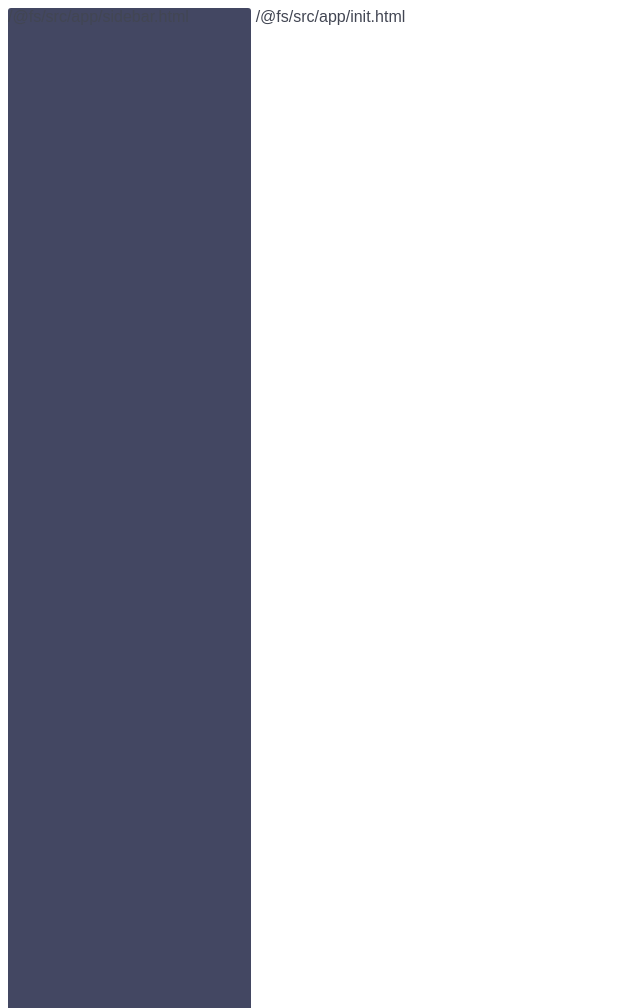
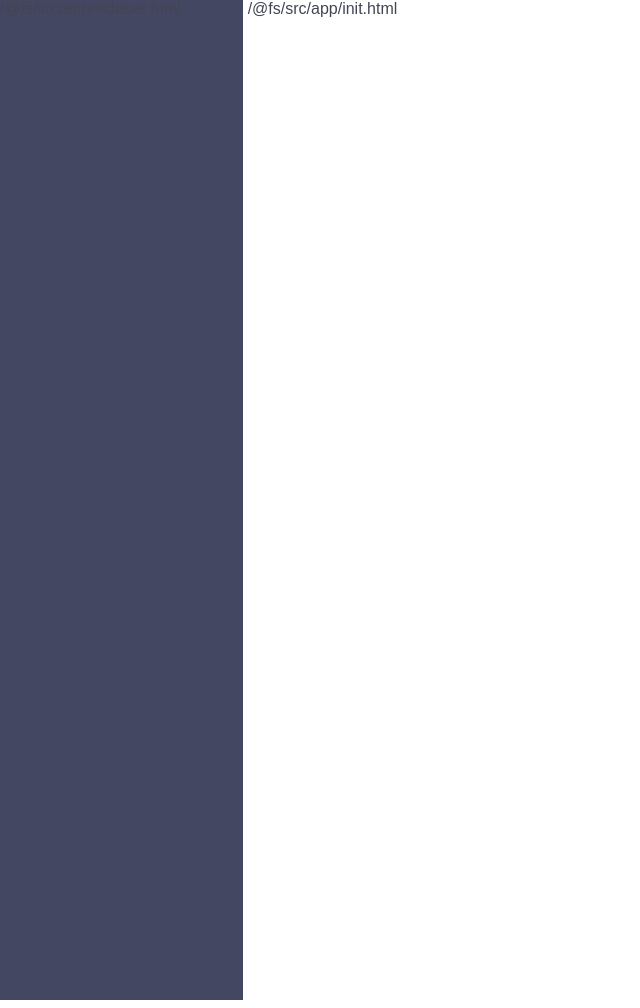
Before and after one commit to vitto-moz/commentsApp, a website built with webpack: page src/index.html in a window 1280 px wide. Shown: the whole page, without its empty margins (0-640 px from the left). Built offline with nearby package versions, Linux system fonts and the light colour scheme; some packages are replaced by stand-ins of ours.

Commit message:
body margin - 0px

```diff
--- a/src/index.css
+++ b/src/index.css
@@ -6,6 +6,7 @@ body {
 	display: block;
 	font-family: sans-serif;
 	color: #424653;
+	margin: 0px;
 }
 
 .offer-block {
@@ -19,7 +20,6 @@ body {
 	background-color: #434762;
 	position: relative;
 	display: inline-block;
-	border-radius: 3px;
 	vertical-align: top;
 	min-height: 1000px;
 	padding-bottom: 99999px;
```
Lines whose indentation alone changed are shown as unchanged.
